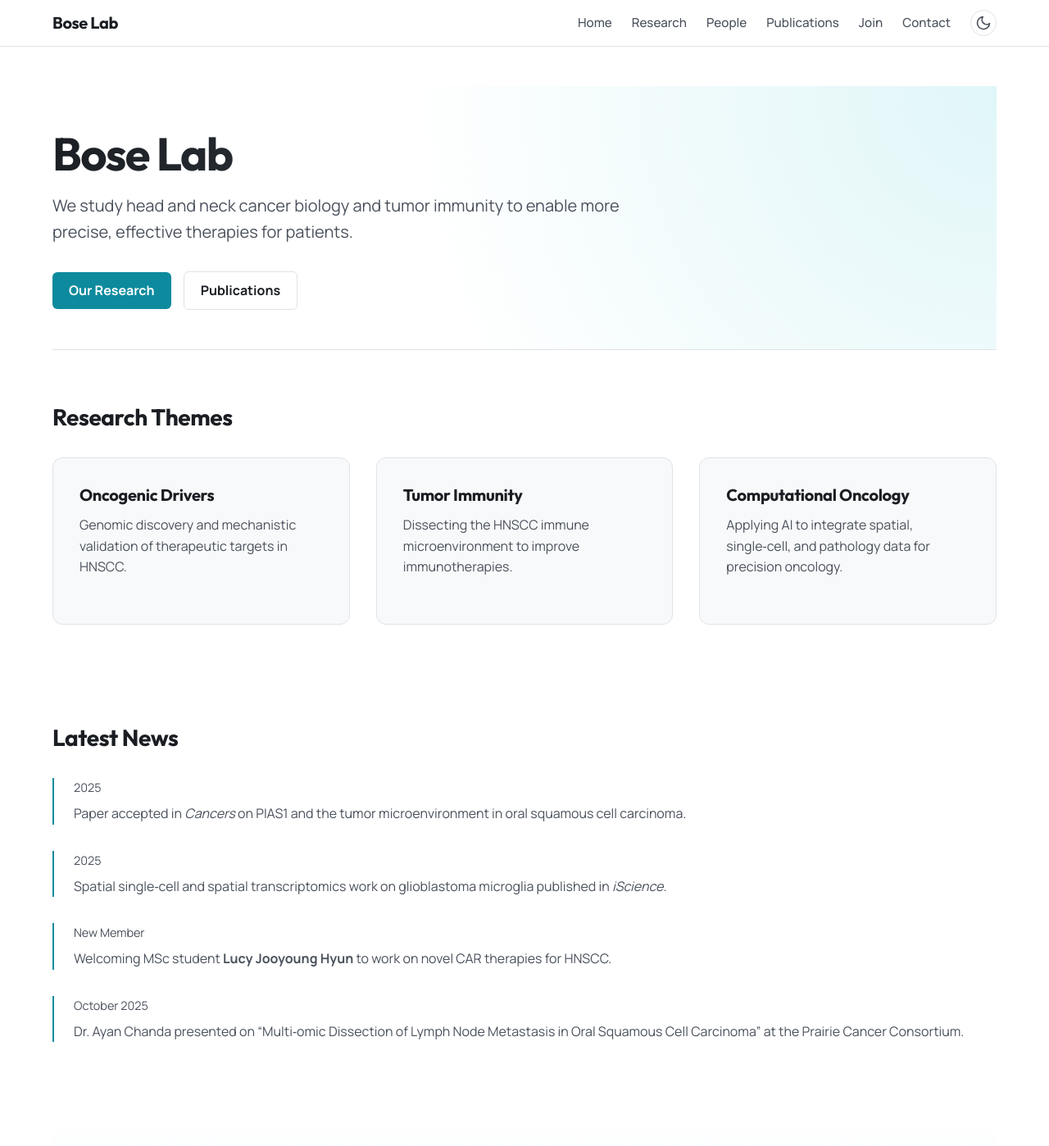
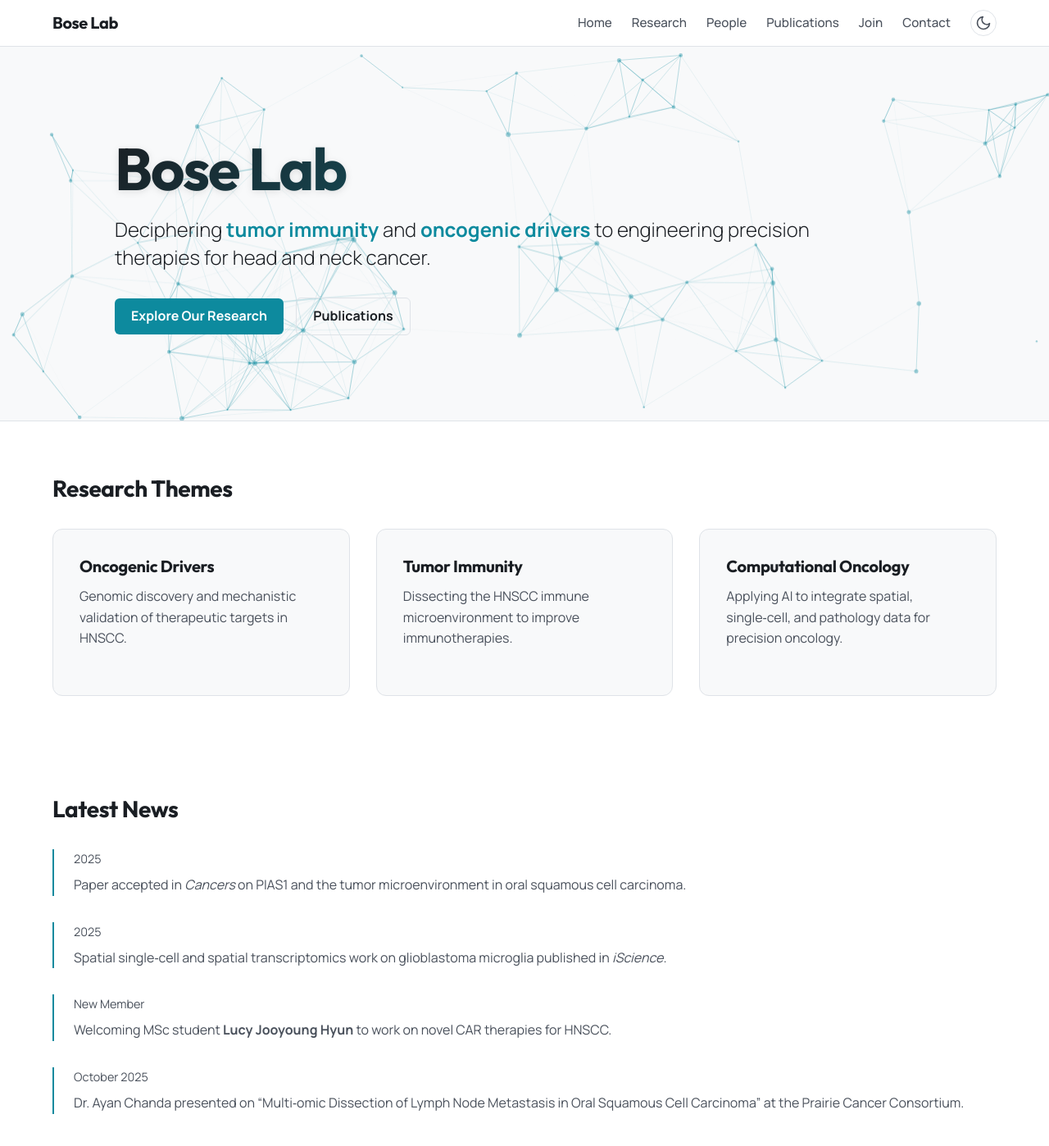
Before and after one commit to pboselab/pboselab.github.io, a Jekyll site: the page built from index.md, in a window 1280 px wide and 1400 px high. Shown: the whole window at 82% size. Built offline with Jekyll 4.4.1, drawn with Linux system fonts in a browser that asks for light colours.

Commit message:
🍩 Update theme and template. Added hero banner

```diff
--- a/_layouts/default.html
+++ b/_layouts/default.html
@@ -44,9 +44,13 @@
   </header>
 
   <main class="page-content" aria-label="Content">
+    {% if page.layout == 'home' %}
+    {{ content }}
+    {% else %}
     <div class="container">
       {{ content }}
     </div>
+    {% endif %}
   </main>
 
   <footer>
--- /dev/null
+++ b/_layouts/home.html
@@ -0,0 +1,25 @@
+---
+layout: default
+---
+
+<div class="hero">
+    <canvas id="hero-canvas"></canvas>
+    <div class="container hero-content">
+        <h1>Bose Lab</h1>
+        <p style="font-size: 1.5rem; font-weight: 300; line-height: 1.4; margin-bottom: 2rem;">
+            Deciphering <strong style="color: var(--brand-color);">tumor immunity</strong> and <strong
+                style="color: var(--brand-color);">oncogenic drivers</strong> to engineering precision therapies for
+            head and neck cancer.
+        </p>
+        <div style="margin-top: 2rem;">
+            <a href="{{ '/research/' | relative_url }}" class="btn">Explore Our Research</a>
+            <a href="{{ '/publications/' | relative_url }}" class="btn btn-secondary">Publications</a>
+        </div>
+    </div>
+</div>
+
+<div class="container">
+    {{ content }}
+</div>
+
+<script src="{{ '/assets/js/hero-animation.js' | relative_url }}"></script>
--- a/assets/css/style.css
+++ b/assets/css/style.css
@@ -247,28 +247,86 @@ a:hover {
 }
 
 /* Hero Section */
+/* Hero Section */
 .hero {
-    padding: var(--space-lg) 0;
+    position: relative;
+    overflow: hidden;
+    /* Contains the canvas */
+    padding: var(--space-xl) 0;
+    /* More padding for impact */
     margin-bottom: var(--space-lg);
     border-bottom: 1px solid var(--border-color);
-    background: radial-gradient(circle at top right, var(--brand-light) 0%, transparent 60%);
+    background: var(--bg-secondary);
+    /* Solid fallback */
+
+    /* Full Width Breakout */
+    margin-top: calc(var(--space-lg) * -1);
+    /* Pull up to remove page-content padding */
+    width: 100vw;
+    margin-left: calc(50% - 50vw);
+}
+
+/* Canvas Background */
+#hero-canvas {
+    position: absolute;
+    top: 0;
+    left: 0;
+    width: 100%;
+    height: 100%;
+    z-index: 0;
+    /* Behind content */
+    pointer-events: auto;
+    /* Allow mouse interaction */
+}
+
+/* Hero Content (Floating above canvas) */
+.hero-content {
+    position: relative;
+    z-index: 1;
+    /* Above canvas */
+    padding: var(--space-md) var(--space-md) var(--space-md) 0;
+    /* Left align alignment with container padding */
+    background: transparent;
+    /* Seamless */
+    backdrop-filter: none;
+    border-radius: 0;
+    border: none;
+    max-width: 1000px;
+}
+
+[data-theme="dark"] .hero-content {
+    background: transparent;
+    border-color: transparent;
 }
 
 .hero h1 {
-    font-size: 3.5rem;
+    font-size: 4.5rem;
+    /* Bigger for impact without box */
     letter-spacing: -0.03em;
     margin-bottom: var(--space-sm);
-    background: linear-gradient(135deg, var(--text-primary) 0%, var(--text-secondary) 100%);
+    background: linear-gradient(135deg, var(--text-primary) 0%, var(--brand-color) 100%);
     -webkit-background-clip: text;
+    background-clip: text;
     -webkit-text-fill-color: transparent;
     color: var(--text-primary);
-    /* Fallback */
+    /* Text shadow for legibility if needed on light mode, usually gradient handles it */
+    filter: drop-shadow(0 2px 4px rgba(0, 0, 0, 0.1));
 }
 
 .hero p {
-    font-size: 1.25rem;
-    color: var(--text-secondary);
-    max-width: 60ch;
+    font-size: 1.5rem;
+    color: var(--text-primary);
+    /* Darker for readability without box */
+    max-width: 65ch;
+    text-shadow: 0 1px 2px rgba(255, 255, 255, 0.8);
+    /* Light mode halo */
+    font-weight: 400;
+}
+
+[data-theme="dark"] .hero p {
+    color: var(--text-primary);
+    text-shadow: 0 1px 4px rgba(0, 0, 0, 0.5);
+    /* Dark mode shadow */
 }
 
 /* Buttons */
--- /dev/null
+++ b/assets/js/hero-animation.js
@@ -0,0 +1,141 @@
+/**
+ * Interactive Molecular Network Animation
+ * Creates a network of floating nodes that connect when close, simulating biological systems.
+ */
+document.addEventListener('DOMContentLoaded', () => {
+    const canvas = document.getElementById('hero-canvas');
+    if (!canvas) return;
+
+    const ctx = canvas.getContext('2d');
+    let width, height;
+    let particles = [];
+
+    // Configuration
+    const particleCount = window.innerWidth < 768 ? 40 : 80; // Fewer particles on mobile
+    const connectionDistance = 150;
+    const mouseDistance = 250;
+
+    // Mouse position
+    let mouse = { x: null, y: null };
+
+    // Resize handler
+    function resize() {
+        width = canvas.width = canvas.parentElement.offsetWidth;
+        height = canvas.height = canvas.parentElement.offsetHeight;
+    }
+
+    window.addEventListener('resize', () => {
+        resize();
+        initParticles();
+    });
+
+    // Mouse listeners
+    canvas.addEventListener('mousemove', (e) => {
+        const rect = canvas.getBoundingClientRect();
+        mouse.x = e.clientX - rect.left;
+        mouse.y = e.clientY - rect.top;
+    });
+
+    canvas.addEventListener('mouseleave', () => {
+        mouse.x = null;
+        mouse.y = null;
+    });
+
+    // Particle Class
+    class Particle {
+        constructor() {
+            this.x = Math.random() * width;
+            this.y = Math.random() * height;
+            this.vx = (Math.random() - 0.5) * 0.5; // Velocity
+            this.vy = (Math.random() - 0.5) * 0.5;
+            this.size = Math.random() * 2 + 1;
+        }
+
+        update() {
+            this.x += this.vx;
+            this.y += this.vy;
+
+            // Bounce off edges
+            if (this.x < 0 || this.x > width) this.vx *= -1;
+            if (this.y < 0 || this.y > height) this.vy *= -1;
+
+            // Mouse interaction (repel gently)
+            if (mouse.x != null) {
+                let dx = mouse.x - this.x;
+                let dy = mouse.y - this.y;
+                let distance = Math.sqrt(dx * dx + dy * dy);
+
+                if (distance < mouseDistance) {
+                    const forceDirectionX = dx / distance;
+                    const forceDirectionY = dy / distance;
+                    const force = (mouseDistance - distance) / mouseDistance;
+                    const directionX = forceDirectionX * force * 1.5; // Strength
+                    const directionY = forceDirectionY * force * 1.5;
+
+                    this.vx -= directionX * 0.05;
+                    this.vy -= directionY * 0.05;
+                }
+            }
+        }
+
+        draw() {
+            ctx.beginPath();
+            ctx.arc(this.x, this.y, this.size, 0, Math.PI * 2);
+            // Use CSS variable color via getComputedStyle if needed, or hardcode teal theme
+            // We'll use a semi-transparent teal for particles
+            ctx.fillStyle = getThemeColor();
+            ctx.fill();
+        }
+    }
+
+    function getThemeColor() {
+        // Check if dark mode is active
+        const isDark = document.documentElement.getAttribute('data-theme') === 'dark';
+        return isDark ? 'rgba(63, 185, 209, 0.6)' : 'rgba(13, 138, 158, 0.4)';
+    }
+
+    function getLineColor(opacity) {
+        const isDark = document.documentElement.getAttribute('data-theme') === 'dark';
+        return isDark ? `rgba(63, 185, 209, ${opacity})` : `rgba(13, 138, 158, ${opacity})`;
+    }
+
+    function initParticles() {
+        particles = [];
+        for (let i = 0; i < particleCount; i++) {
+            particles.push(new Particle());
+        }
+    }
+
+    function animate() {
+        ctx.clearRect(0, 0, width, height);
+
+        // Update and draw particles
+        for (let i = 0; i < particles.length; i++) {
+            particles[i].update();
+            particles[i].draw();
+
+            // Draw connections
+            for (let j = i; j < particles.length; j++) {
+                let dx = particles[i].x - particles[j].x;
+                let dy = particles[i].y - particles[j].y;
+                let distance = Math.sqrt(dx * dx + dy * dy);
+
+                if (distance < connectionDistance) {
+                    ctx.beginPath();
+                    let opacity = 1 - (distance / connectionDistance);
+                    ctx.strokeStyle = getLineColor(opacity * 0.5); // Softer lines
+                    ctx.lineWidth = 1;
+                    ctx.moveTo(particles[i].x, particles[i].y);
+                    ctx.lineTo(particles[j].x, particles[j].y);
+                    ctx.stroke();
+                }
+            }
+        }
+        requestAnimationFrame(animate);
+    }
+
+    // Init
+    resize();
+    initParticles();
+    animate();
+});
--- a/index.md
+++ b/index.md
@@ -1,16 +1,7 @@
 ---
-layout: default
+layout: home
 title: Home
 ---
-
-<div class="hero">
-  <h1>Bose Lab</h1>
-  <p>We study head and neck cancer biology and tumor immunity to enable more precise, effective therapies for patients.</p>
-  <div style="margin-top: 2rem;">
-    <a href="/research/" class="btn">Our Research</a>
-    <a href="/publications/" class="btn btn-secondary">Publications</a>
-  </div>
-</div>
 
 <div class="content-section" style="margin-top: 4rem;">
   <h2>Research Themes</h2>
```
Also changed, not shown: preview.html (+20 -10 lines).
